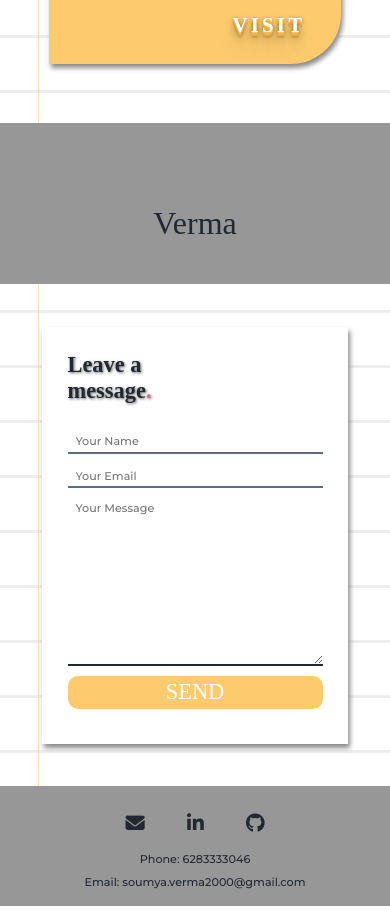
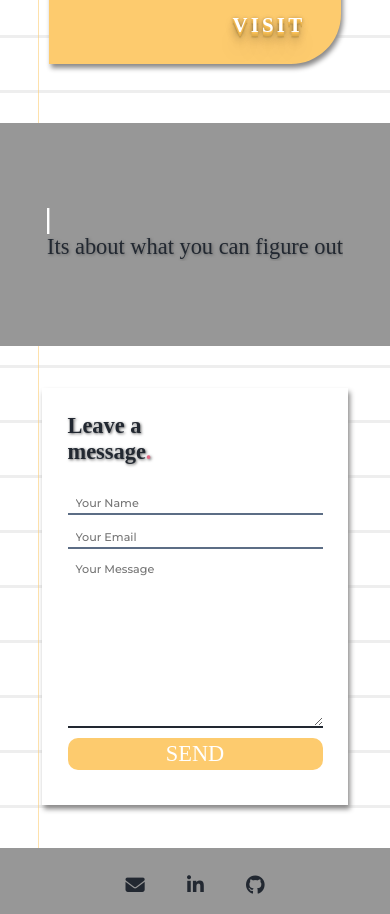
Before and after one commit to soumya-verma/Portfolio, a React (Create React App) app: page / in a window 390 px wide. Shown: the part 2880-3794 px from the top of the page. Built offline with nearby package versions, Linux system fonts and the light colour scheme; a web font is replaced by a local one.

Commit message:
Fixed Bugs

```diff
--- a/src/App.css
+++ b/src/App.css
@@ -235,6 +235,7 @@ header .note2 {
 .design h1 {
   font-size: 3rem;
   font-weight: normal;
+  text-shadow: 1px 1px 3px #666666;
 }
 
 .home-title span {
@@ -382,6 +383,7 @@ textarea::placeholder {
   /* display: inline-block; */
   margin: 1vh;
 }
+
 @media only screen and (max-width: 1310px) {
   header .note {
     width: 50vh;
@@ -395,7 +397,6 @@ textarea::placeholder {
     font-size: 1.7rem;
   }
 }
-
 @media only screen and (max-width: 950px) {
   header .note {
     width: 70vh;
@@ -426,6 +427,9 @@ textarea::placeholder {
   }
   .projects h1 {
     font-size: 3rem;
+  }
+  .design h1 {
+    font-size: 2rem;
   }
   .contactbox {
     justify-content: space-around;
@@ -518,9 +522,6 @@ textarea::placeholder {
     margin-top: 4vh;
     padding: 3vh;
   }
-  /* .projectCard h2 {
-    font-size: 0.5rem;
-  } */
   .projectCard p {
     margin-top: 2vh;
     font-weight: 500;
@@ -543,10 +544,10 @@ textarea::placeholder {
     transition: 0.5s;
   }
   .design {
-    padding: 5vh;
+    padding: 10vh 0;
   }
   .design h1 {
-    font-size: 2rem;
+    font-size: 1.4rem;
   }
   .contactbox h2 {
     font-size: 1.4rem;
--- a/src/components/Contact.jsx
+++ b/src/components/Contact.jsx
@@ -40,11 +40,6 @@ const Contact = () => {
           </button>
           <input type="text" name="_honey" style={{ display: "none" }} />
           <input type="hidden" name="_captcha" value="false" />
-          <input
-            type="hidden"
-            name="_next"
-            value="http://localhost:3000"
-          ></input>
         </form>
         <img src="./contact_image2.png" />
       </div>
--- a/src/components/Design.jsx
+++ b/src/components/Design.jsx
@@ -4,8 +4,8 @@ const Design = () => {
   return (
     <div className="design">
       <h1 class="home-title">
-        <span>Soumya</span>
-        <span>Verma</span>
+        <span>It isn't about what you know</span>
+        <span>Its about what you can figure out</span>
       </h1>
     </div>
   );
```
Also changed, not shown: 1 other file (tests, documents, lock files or other folders).
